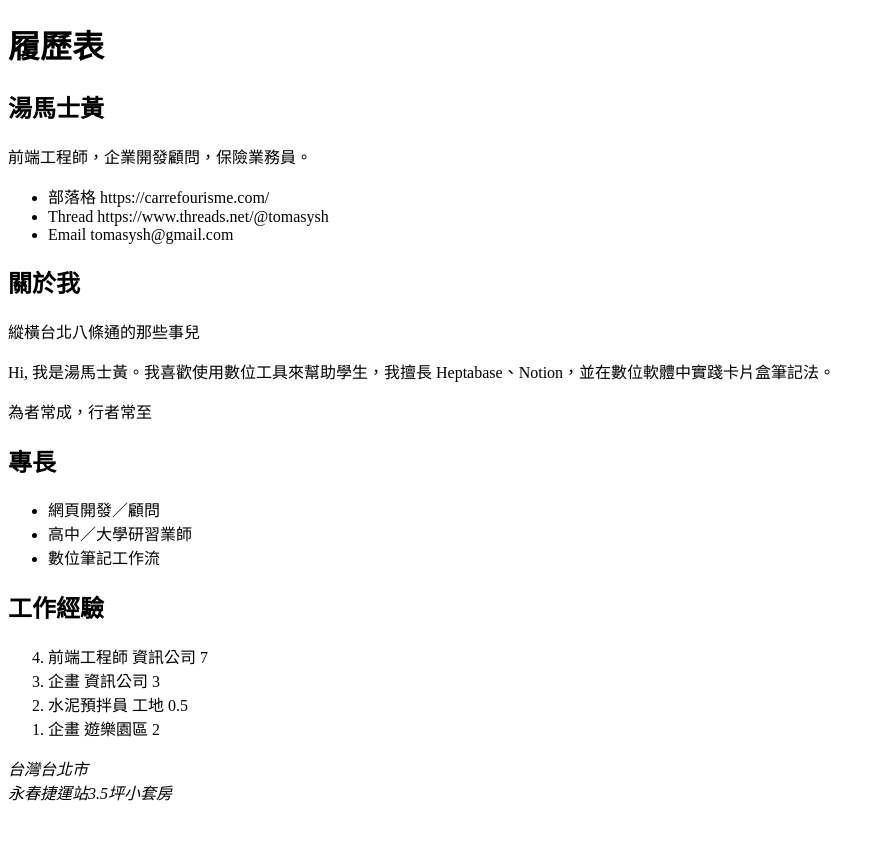
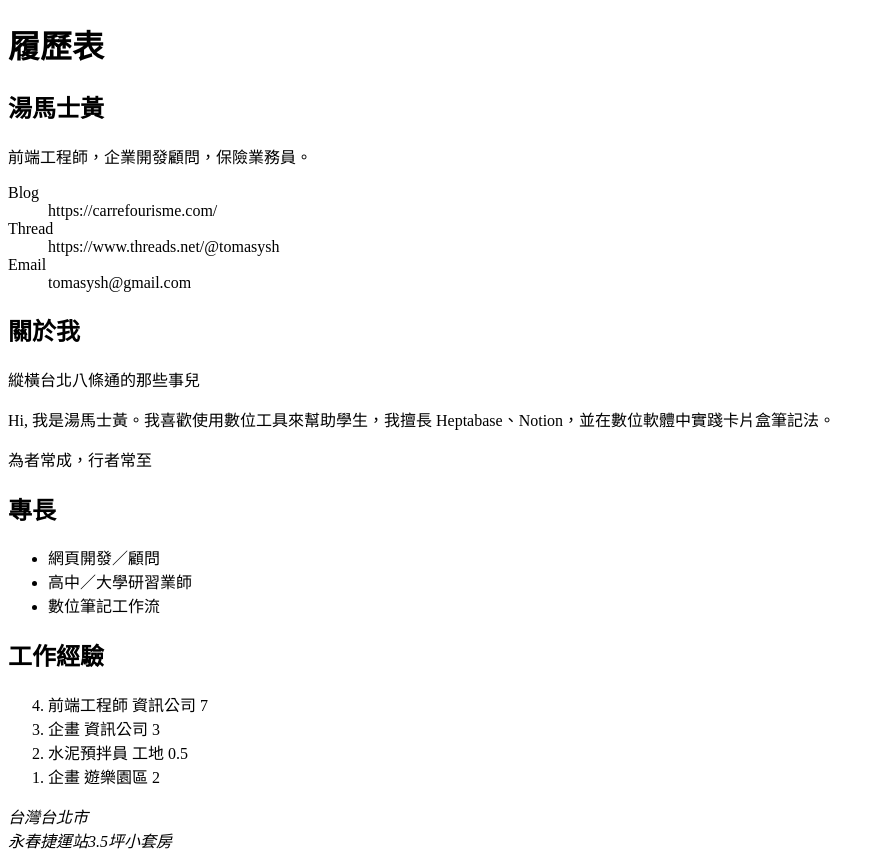
Before and after one commit to tomasysh/20250418_htmlcss, a plain HTML site: page resume.html in a window 1280 px wide. Shown: the whole page, without its empty margins (0-885 px from the left). Before the commit the page ends 812 px from the top, so only its background shows below. Drawn offline with Linux system fonts and the light colour scheme.

Commit message:
1-10. 標記 dl (data list)

```diff
--- a/resume.html
+++ b/resume.html
@@ -11,11 +11,14 @@
     <section>
       <h2>湯馬士黃</h2>
       <p>前端工程師，企業開發顧問，保險業務員。</p>
-      <ul>
-        <li>部落格 https://carrefourisme.com/</li>
-        <li>Thread https://www.threads.net/@tomasysh</li>
-        <li>Email tomasysh@gmail.com</li>
-      </ul>
+      <dl>
+        <dt>Blog</dt>
+        <dd>https://carrefourisme.com/</dd>
+        <dt>Thread</dt>
+        <dd>https://www.threads.net/@tomasysh</dd>
+        <dt>Email</dt>
+        <dd>tomasysh@gmail.com</dd>
+      </dl>
     </section>
 
     <article>
@@ -41,14 +44,12 @@
 
     <section>
       <h2>工作經驗</h2>
-      <p>
       <ol reversed>
           <li>前端工程師 資訊公司 7</li>
           <li>企畫 資訊公司 3</li>
           <li>水泥預拌員 工地 0.5</li>
           <li>企畫 遊樂園區 2</li>
       </ol>
-      </p>
     </section>
 
     <footer>
```
Lines whose indentation alone changed are shown as unchanged.
